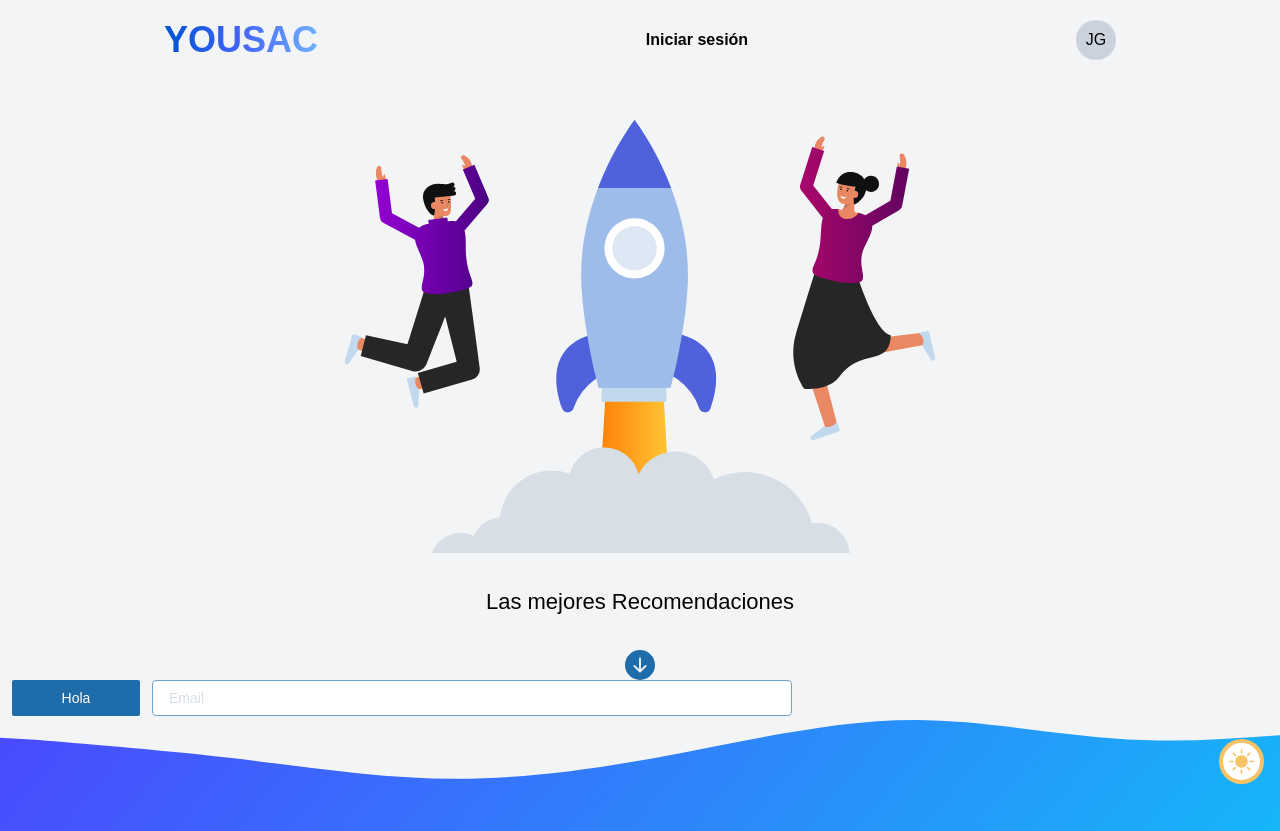
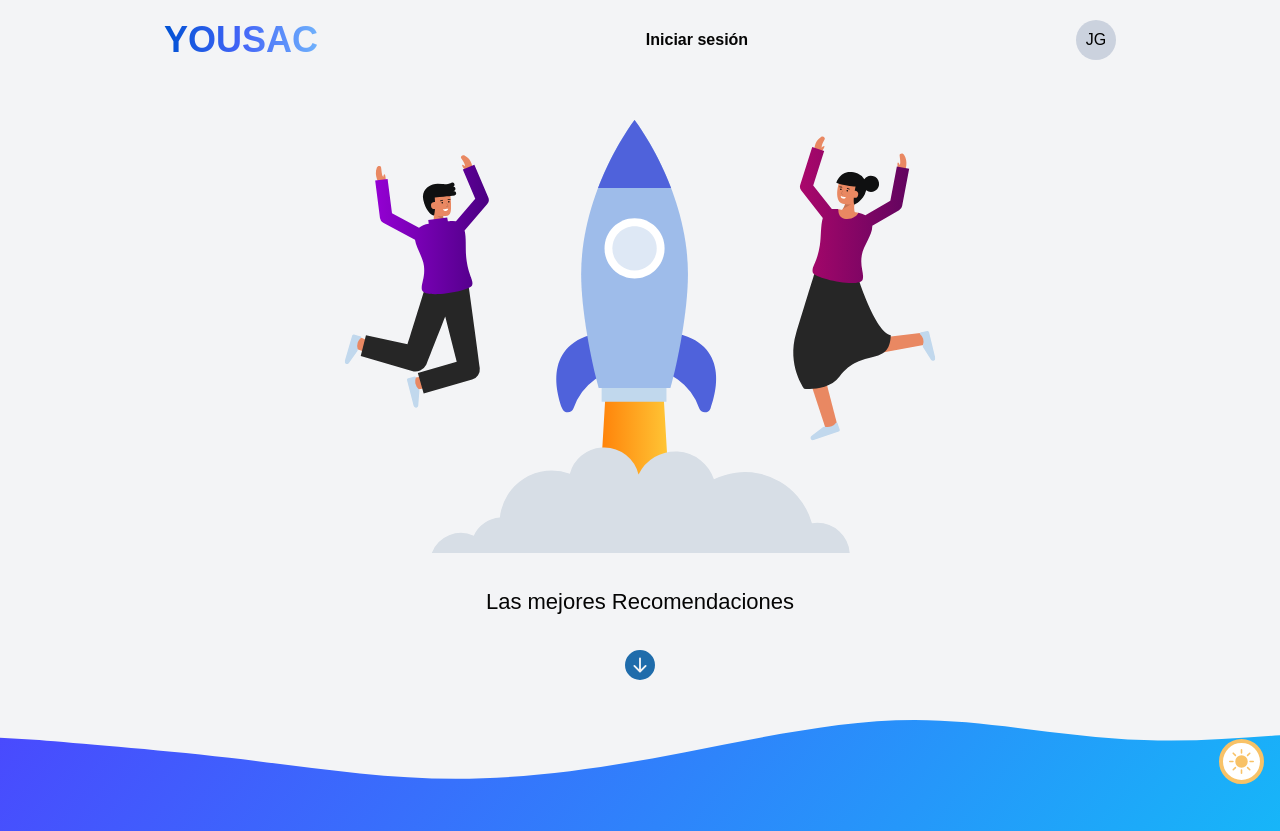
Before and after one commit to grupo-9-practicas-iniciales/yousac-frontend, a React (Vite) app: page / in a window 1280 px wide. Built offline with nearby package versions, Linux system fonts and the light colour scheme; a web font is replaced by a local one.

Commit message:
[ UPDATE ] Removing PoC from LandingPage

```diff
--- a/src/pages/LandingPage.tsx
+++ b/src/pages/LandingPage.tsx
@@ -2,10 +2,8 @@ import { Link } from "react-router-dom";
 import { Waves1SVG, RocketSVG } from "../assets";
 import { DownArrowIcon } from "../assets/icons/DownArrowIcon";
 import { ToogleThemeButton } from "../components/theme/ToogleThemeButton";
-import { Avatar, Button } from "../components/ui";
-import { Input } from "../components/ui/input/Input";
+import { Avatar } from "../components/ui";
 import { User } from "../context/auth";
-import { useForm } from "../hooks/useForm";
 
 const testInitialUser2: User = {
   names: "Jorge",
@@ -16,21 +14,7 @@ const testInitialUser2: User = {
   token: "",
 };
 
-const formInitialState = {
-  email: "",
-};
-
-type FormState = {
-  email: string;
-};
-
 export const LandingPage = () => {
-  const { onInputChange, email } = useForm<FormState>(formInitialState);
-
-  const onSubmit = (e: React.FormEvent<HTMLFormElement>) => {
-    e.preventDefault();
-    console.log(email);
-  };
   return (
     <main className="min-h-screen bg-light dark:bg-dark overflow-x-hidden transition-colors">
       <nav className="h-[10vh] flex items-center justify-around">
@@ -62,18 +46,7 @@ export const LandingPage = () => {
         />
       </div>
       <ToogleThemeButton fab={true} />
-      <div>
-        <form action="" onSubmit={onSubmit}>
-          <Button text="Hola" variant="secondary" className="mx-3 w-32" />
-          <Input
-            className="w-1/2"
-            name="email"
-            onChange={onInputChange}
-            value={email}
-            placeholder="Email"
-          />
-        </form>
-      </div>
+      <div></div>
     </main>
   );
 };
--- a/src/pages/LoginPage.tsx
+++ b/src/pages/LoginPage.tsx
@@ -1,7 +1,31 @@
-import React from 'react'
+import { Input, ToogleThemeButton } from "../components";
+import { useForm } from "../hooks/useForm";
+
+const formInitialState = {
+  email: "",
+  password: "",
+};
+
+type FormState = typeof formInitialState;
 
 export const LoginPage = () => {
-    return (
-        <div>LoginPage</div>
-    )
-}
+  const { onInputChange, email, password } =
+    useForm<FormState>(formInitialState);
+
+  const onSubmit = (e: React.FormEvent<HTMLFormElement>) => {
+    e.preventDefault();
+    console.log(email, password);
+  };
+
+  return (
+    <form className="bg-light dark:bg-dark" onSubmit={onSubmit}>
+      <Input
+        placeholder="Email"
+        name="email"
+        value={email}
+        onChange={onInputChange}
+      />
+      <ToogleThemeButton fab={true} />
+    </form>
+  );
+};
--- /dev/null
+++ b/src/pages/RegisterPage.tsx
@@ -0,0 +1,3 @@
+export const RegisterPage = () => {
+  return <div>RegisterPage</div>;
+};
```
Also changed, not shown: src/components/index.ts (+8 -2 lines), src/pages/index.ts (renamed from src/pages/index.tsx).
